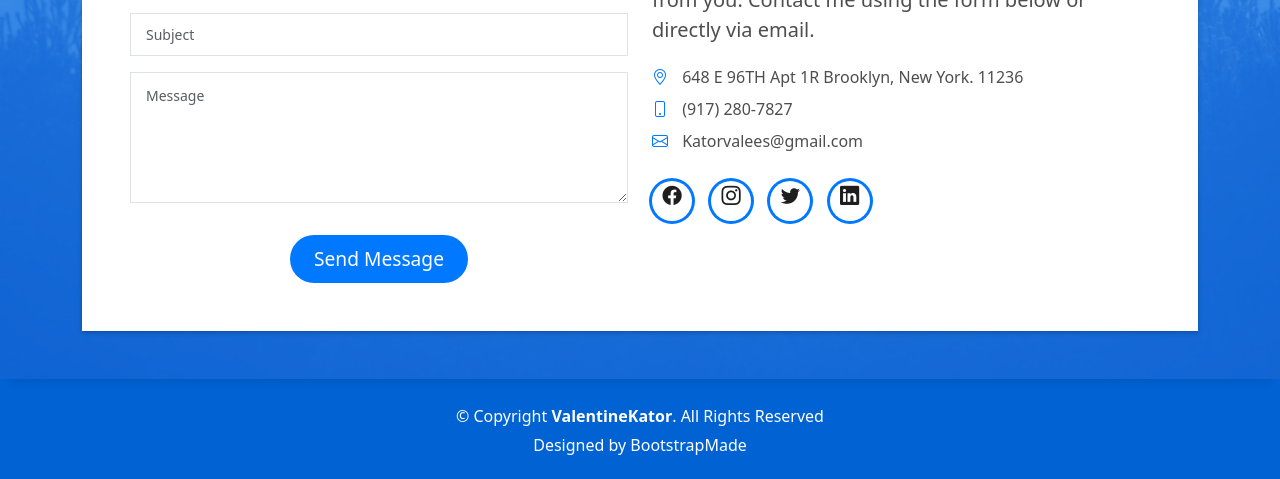
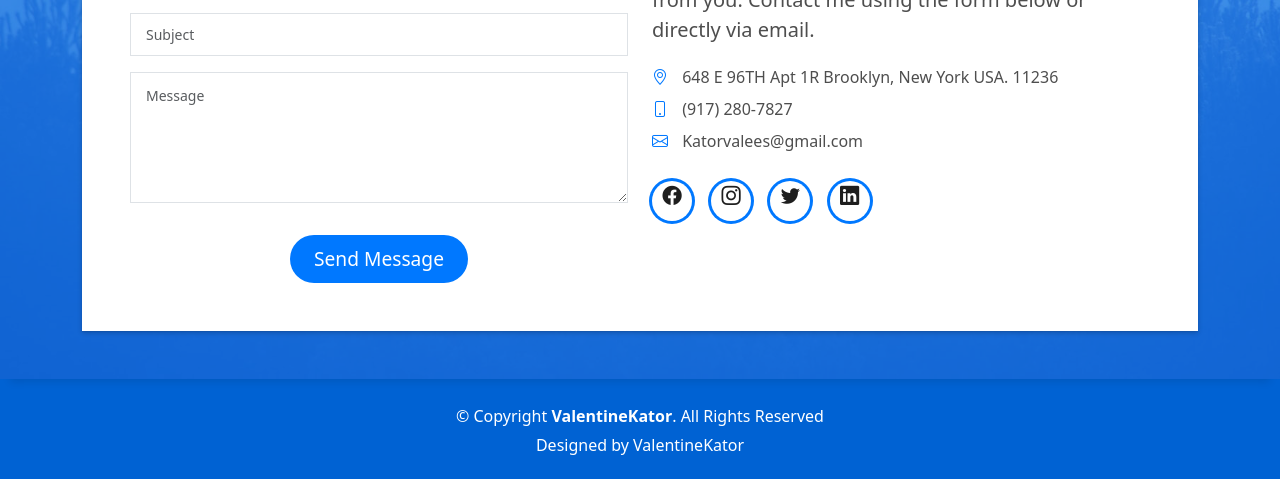
Before and after one commit to Kator20/valentinekatorportfolio, a plain HTML site: page index.html in a window 1280 px wide. Shown: the part 8365-8844 px from the top of the page. Drawn offline with Linux system fonts and the light colour scheme.

Commit message:
Add files via upload

```diff
--- a/index.html
+++ b/index.html
@@ -756,7 +756,7 @@ Let's transform data into actionable insights together! Connect with me to explo
                         Contact me using the form below or directly via email.
                       </p>
                       <ul class="list-ico">
-                        <li><span class="bi bi-geo-alt"></span> 648 E 96TH Apt 1R Brooklyn, New York. 11236</li>
+                        <li><span class="bi bi-geo-alt"></span> 648 E 96TH Apt 1R Brooklyn, New York USA. 11236</li>
                         <li><span class="bi bi-phone"></span> (917) 280-7827</li>
                         <li><span class="bi bi-envelope"></span> Katorvalees@gmail.com</li>
                       </ul>
@@ -794,7 +794,7 @@ Let's transform data into actionable insights together! Connect with me to explo
               Licensing information: https://bootstrapmade.com/license/
               Purchase the pro version with working PHP/AJAX contact form: https://bootstrapmade.com/buy/?theme=ValentineKator
             -->
-              Designed by <a href="https://bootstrapmade.com/">BootstrapMade</a>
+              Designed by <a href="https://bootstrapmade.com/">ValentineKator</a>
             </div>
           </div>
         </div>
```
Also changed, not shown: 1 other file.
